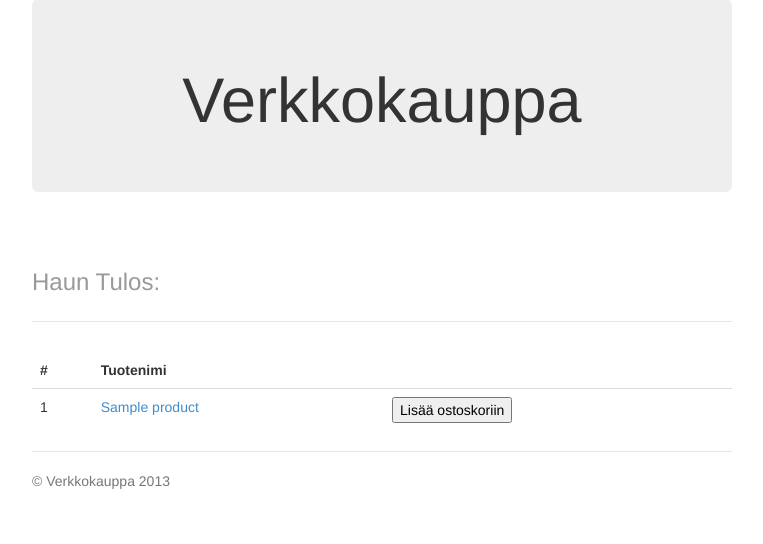
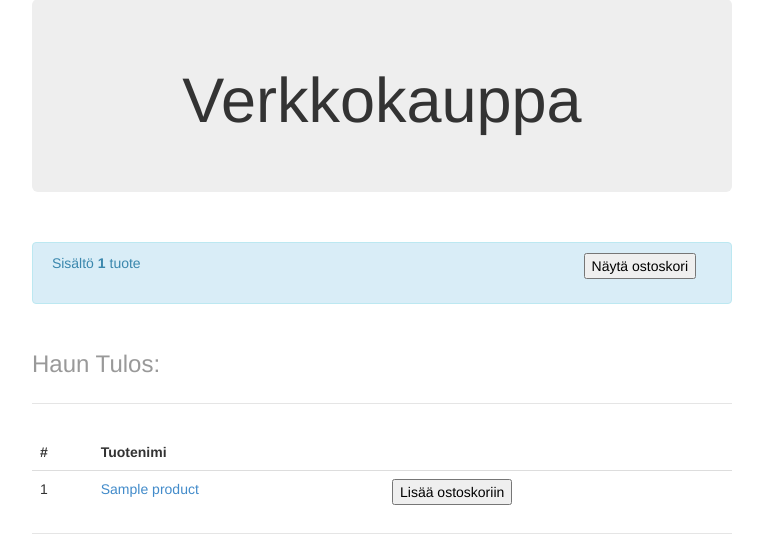
Before and after one commit to sguessou/CakePHP_project, a CakePHP app: the page made by app/View/Products/search.ctp in a window 1280 px wide. Shown: the part 111-655 px from the top of the page, without its empty margins (258-1021 px from the left). Run offline with PHP 8.4 and a stand-in for CakePHP, Linux system fonts and the light colour scheme; the template is opened without the code that fills it: most values are stand-ins (such as "Sample title", 1, 10 or a date in 2020); form fields are guessed from the names that the template uses; some libraries are stand-ins or nearby versions.

Commit message:
Able to view cart in search view.

```diff
--- a/app/View/Products/search.ctp
+++ b/app/View/Products/search.ctp
@@ -15,7 +15,42 @@
       </div>
 
       <br />
-      <div id="cartData"></div>
+
+      <div id="cartData">
+
+        <?php if ( ! $count) :?>
+        <div class="alert alert-info">
+           <i class="icon-shopping-cart icon-large"></i>&nbsp;Ostoskorisi on tyhjä!
+        </div>
+      <?php elseif ($count == 1) :?>
+        <div class="alert alert-info">
+          <i class="icon-shopping-cart icon-large"></i>&nbsp;Sisältö <strong><?php echo $count; ?></strong> tuote
+          <div class="pull-right">
+            <?php echo $this->Form->create(); ?>
+            <?php echo $this->Form->input('Form.action', array(
+                                                                     'type' => 'hidden',
+                                                                     'value' => 'showCart')); ?>
+            <?php echo $this->Js->submit('Näytä ostoskori', array('update' => '#cartData')); ?>
+            <?php echo $this->Form->end(); ?>
+          </div>
+          <br />&nbsp;
+        </div>
+       <?php elseif ($count > 1) :?>
+        <div class="alert alert-info">
+          <i class="icon-shopping-cart icon-large"></i>&nbsp;Sisältö <strong><?php echo $count; ?></strong> tuotetta
+          <div class="pull-right">
+            <?php echo $this->Form->create(); ?>
+            <?php echo $this->Form->input('Form.action', array(
+                                                                     'type' => 'hidden',
+                                                                     'value' => 'showCart')); ?>
+            <?php echo $this->Js->submit('Näytä ostoskori', array('update' => '#cartData')); ?>
+            <?php echo $this->Form->end(); ?>
+          </div>
+          <br />&nbsp;
+        </div>
+      <?php endif ?>
+
+      </div> <!-- //cartData -->
       <br />
 
       <div class="header">
@@ -59,6 +94,10 @@
           <?php echo $this->Form->input('Cartitem.cart_id', array(
                                                                      'type' => 'hidden',
                                                                      'value' => $this->Session->read('cartId'))); ?>
+           <?php echo $this->Form->input('Form.action', array(
+                                                                     'type' => 'hidden',
+                                                                     'value' => 'addProduct')); ?>
+
 
           <?php echo $this->Js->submit('Lisää ostoskoriin', array('update' => '#cartData')); ?>
 
```
Also changed, not shown: app/Controller/ProductsController.php (+31 -6 lines).
